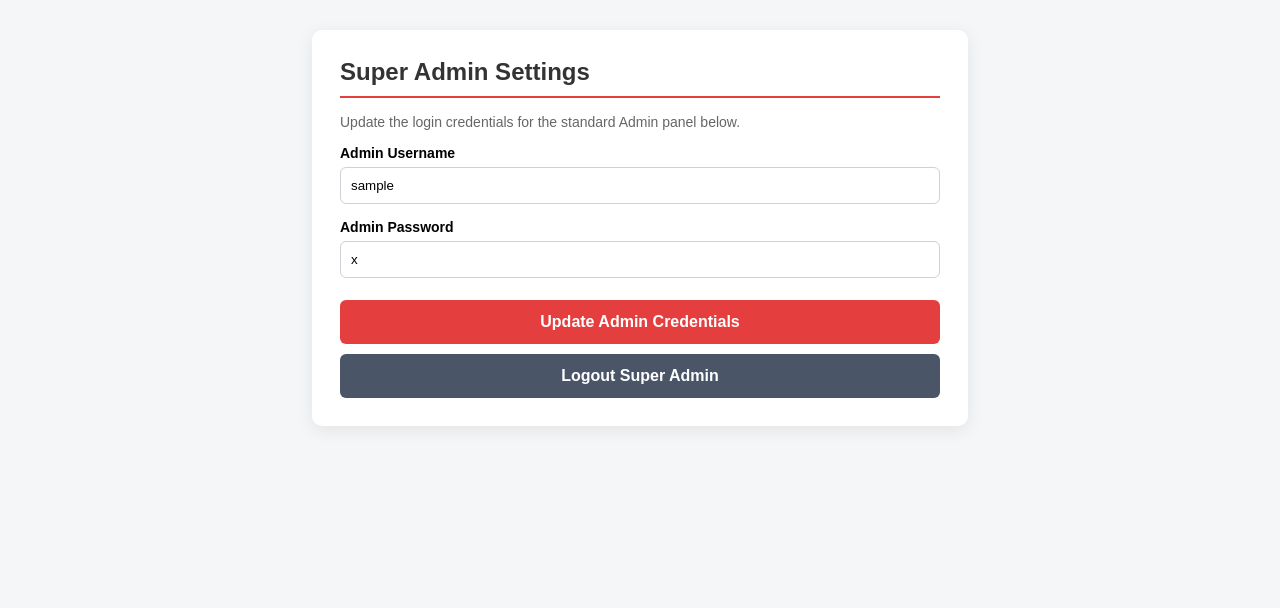
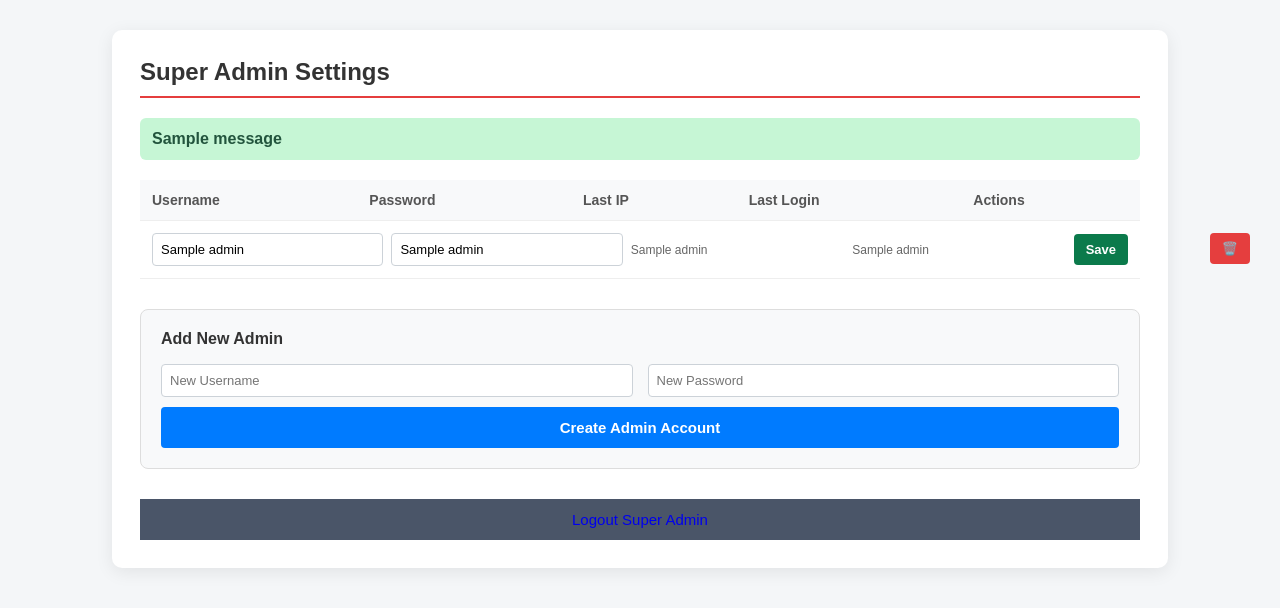
Before and after one commit to Mignon2544/green-deltaa.tattawhid.com, a Flask app: template templates/super_dashboard.html in a window 1280 px wide. Shown: the top 608 px of the page. Run offline with Flask 3, Linux system fonts and the light colour scheme; the template is opened without the code that fills it: most values are stand-ins (such as "Sample title", 1, 10 or a date in 2020); one stand-in notice (Sample message) is shown.

Commit message:
Enhance Super Admin Dashboard layout and functionality
Updated styles for the Super Admin Dashboard and improved flash message handling. Added new admin creation section.

```diff
--- a/templates/super_dashboard.html
+++ b/templates/super_dashboard.html
@@ -6,36 +6,106 @@
   <meta name="viewport" content="width=device-width, initial-scale=1">
   <style>
     body { font-family: Arial, sans-serif; background: #f4f6f8; margin: 0; padding: 30px; }
-    .card { max-width: 600px; margin: auto; background: white; padding: 28px; border-radius: 10px; box-shadow: 0 4px 18px rgba(0,0,0,.08); }
-    h1 { margin-top: 0; font-size: 24px; color: #333; border-bottom: 2px solid #e53e3e; padding-bottom: 10px; }
-    label { display: block; font-weight: 600; margin-bottom: 6px; font-size: 14px; margin-top: 15px; }
-    input { width: 100%; padding: 10px; border: 1px solid #ccd2d8; border-radius: 6px; box-sizing: border-box; }
-    button { margin-top: 22px; width: 100%; padding: 13px; border: 0; border-radius: 6px; background: #e53e3e; color: white; font-size: 16px; font-weight: 700; cursor: pointer; }
-    button:hover { background: #c53030; }
-    .logout { background: #4a5568; margin-top: 10px; }
-    .logout:hover { background: #2d3748; }
-    .success { color: green; font-weight: bold; margin-bottom: 15px; }
+    .card { max-width: 1000px; margin: auto; background: white; padding: 28px; border-radius: 10px; box-shadow: 0 4px 18px rgba(0,0,0,.08); }
+    h1 { margin-top: 0; font-size: 24px; color: #333; border-bottom: 2px solid #e53e3e; padding-bottom: 10px; margin-bottom: 20px;}
+
+    /* Flash Messages */
+    .flash-success { background: #c6f6d5; color: #22543d; padding: 12px; border-radius: 6px; margin-bottom: 20px; font-weight: bold; }
+    .flash-error { background: #fed7d7; color: #742a2a; padding: 12px; border-radius: 6px; margin-bottom: 20px; font-weight: bold; }
+
+    /* Table Styles */
+    table { width: 100%; border-collapse: collapse; margin-bottom: 30px; }
+    th, td { padding: 12px; text-align: left; border-bottom: 1px solid #eee; font-size: 14px; }
+    th { background: #f8f9fa; font-weight: bold; color: #555; }
+
+    /* Form Styles inside table */
+    .edit-form { display: flex; gap: 8px; }
+    input { padding: 8px; border: 1px solid #ccd2d8; border-radius: 4px; width: 100%; box-sizing: border-box; font-size: 13px;}
+
+    /* Buttons */
+    .btn { padding: 8px 12px; border: none; border-radius: 4px; cursor: pointer; font-size: 13px; font-weight: bold; color: white; }
+    .btn-save { background: #0b7a4b; }
+    .btn-save:hover { background: #08643d; }
+    .btn-delete { background: #e53e3e; }
+    .btn-delete:hover { background: #c53030; }
+    .btn-add { background: #007bff; width: 100%; padding: 12px; font-size: 15px; margin-top: 10px;}
+    .btn-add:hover { background: #0056b3; }
+    .btn-logout { background: #4a5568; width: 100%; padding: 12px; font-size: 15px; margin-top: 10px; text-decoration: none; display: block; text-align: center; box-sizing: border-box;}
+    .btn-logout:hover { background: #2d3748; }
+
+    .add-admin-box { background: #f8f9fa; padding: 20px; border-radius: 8px; border: 1px solid #ddd; margin-bottom: 30px; }
+    .add-admin-box h3 { margin-top: 0; font-size: 16px; color: #333; }
+    .add-admin-grid { display: grid; grid-template-columns: 1fr 1fr; gap: 15px; }
+
+    @media (max-width: 768px) {
+      body { padding: 10px; }
+      .edit-form { flex-direction: column; }
+      .add-admin-grid { grid-template-columns: 1fr; }
+      th, td { font-size: 12px; padding: 8px; }
+    }
   </style>
 </head>
 <body>
   <div class="card">
     <h1>Super Admin Settings</h1>
 
-    {% if message %}<div class="success">{{ message }}</div>{% endif %}
+    {% with messages = get_flashed_messages(with_categories=true) %}
+      {% if messages %}
+        {% for category, message in messages %}
+          <div class="flash-{{ category }}">{{ message }}</div>
+        {% endfor %}
+      {% endif %}
+    {% endwith %}
 
-    <p style="color: #666; font-size: 14px;">Update the login credentials for the standard Admin panel below.</p>
+    <!-- List of Admins -->
+    <table>
+      <thead>
+        <tr>
+          <th>Username</th>
+          <th>Password</th>
+          <th>Last IP</th>
+          <th>Last Login</th>
+          <th>Actions</th>
+        </tr>
+      </thead>
+      <tbody>
+        {% for admin in admins %}
+        <tr>
+          <td colspan="5" style="padding: 0;">
+            <form method="POST" action="/super-admin/edit-admin/{{ admin[0] }}" class="edit-form" style="padding: 12px; align-items: center;">
+              <input type="text" name="username" value="{{ admin[1] }}" required style="flex: 1;">
+              <input type="text" name="password" value="{{ admin[2] }}" required style="flex: 1;">
+              <span style="flex: 1; color: #666; font-size: 12px;">{{ admin[3] or 'Never' }}</span>
+              <span style="flex: 1; color: #666; font-size: 12px;">{{ admin[4] or 'Never' }}</span>
 
-    <form method="POST">
-      <label for="username">Admin Username</label>
-      <input id="username" name="username" value="{{ creds.admin_username }}" required>
+              <div style="display: flex; gap: 5px;">
+                <button type="submit" class="btn btn-save">Save</button>
+                <!-- Delete form must be separate to prevent nested forms -->
+              </div>
+            </form>
+            <!-- Delete form outside the edit form -->
+            <form method="POST" action="/super-admin/delete-admin/{{ admin[0] }}" style="display: inline; position: absolute; right: 30px; margin-top: -45px;" onsubmit="return confirm('Delete this admin?');">
+              <button type="submit" class="btn btn-delete">🗑️</button>
+            </form>
+          </td>
+        </tr>
+        {% endfor %}
+      </tbody>
+    </table>
 
-      <label for="password">Admin Password</label>
-      <input id="password" name="password" value="{{ creds.admin_password }}" required>
+    <!-- Add New Admin -->
+    <div class="add-admin-box">
+      <h3>Add New Admin</h3>
+      <form method="POST" action="/super-admin/add-admin">
+        <div class="add-admin-grid">
+          <input type="text" name="username" placeholder="New Username" required>
+          <input type="text" name="password" placeholder="New Password" required>
+        </div>
+        <button type="submit" class="btn btn-add">Create Admin Account</button>
+      </form>
+    </div>
 
-      <button type="submit">Update Admin Credentials</button>
-    </form>
-
-    <a href="/super-admin/logout"><button class="logout">Logout Super Admin</button></a>
+    <a href="/super-admin/logout" class="btn-logout">Logout Super Admin</a>
   </div>
 </body>
 </html>
```
